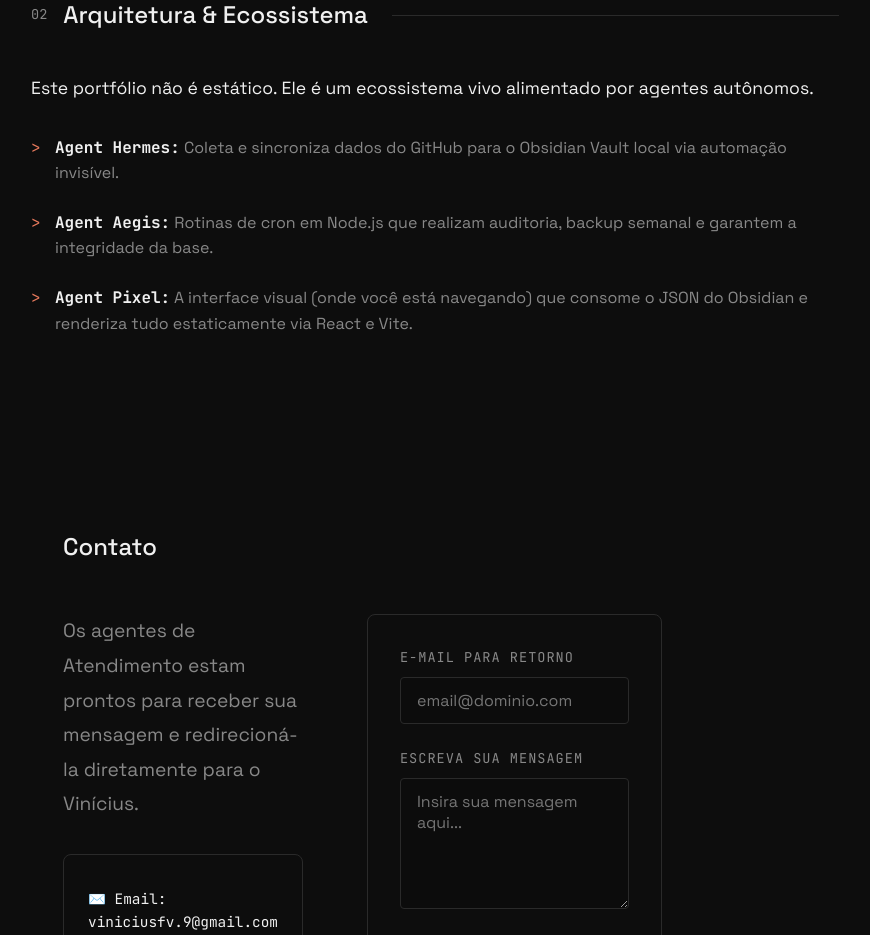
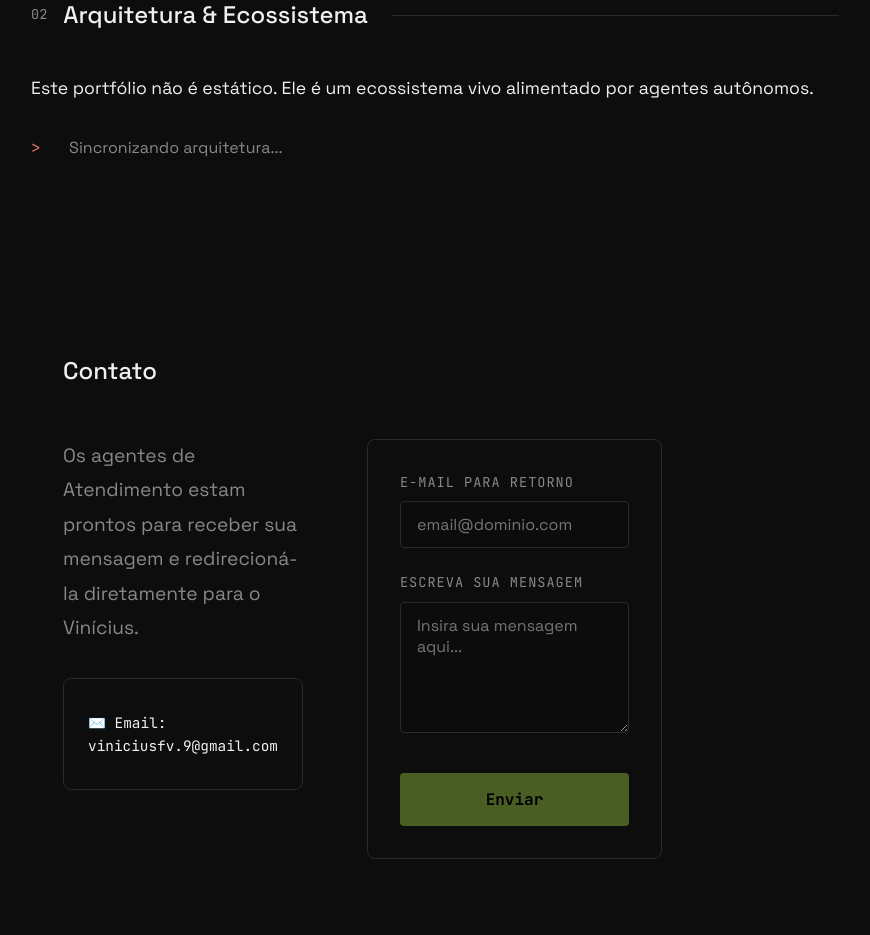
Before and after one commit to devini9/portfolio, a React (Vite) app: page / in a window 1280 px wide. Shown: the part 1300-2235 px from the top of the page, without its empty margins (1-871 px from the left). Built offline with nearby package versions, Linux system fonts and the light colour scheme.

Commit message:
feat: make architecture section dynamic based on regras

```diff
--- a/src/App.tsx
+++ b/src/App.tsx
@@ -47,9 +47,13 @@ function App() {
               Este portfólio não é estático. Ele é um ecossistema vivo alimentado por agentes autônomos.
             </p>
             <ul className="about-list">
-              <li><strong>Agent Hermes:</strong> Coleta e sincroniza dados do GitHub para o Obsidian Vault local via automação invisível.</li>
-              <li><strong>Agent Aegis:</strong> Rotinas de cron em Node.js que realizam auditoria, backup semanal e garantem a integridade da base.</li>
-              <li><strong>Agent Pixel:</strong> A interface visual (onde você está navegando) que consome o JSON do Obsidian e renderiza tudo estaticamente via React e Vite.</li>
+              {data?.regras && data.regras.length > 0 ? (
+                data.regras.map((item: any, idx: number) => (
+                  <li key={idx}><strong>{item.regra}:</strong> {item.descricao}</li>
+                ))
+              ) : (
+                <li><span className="brand-cursor"></span> Sincronizando arquitetura...</li>
+              )}
             </ul>
           </div>
         </section>
```
